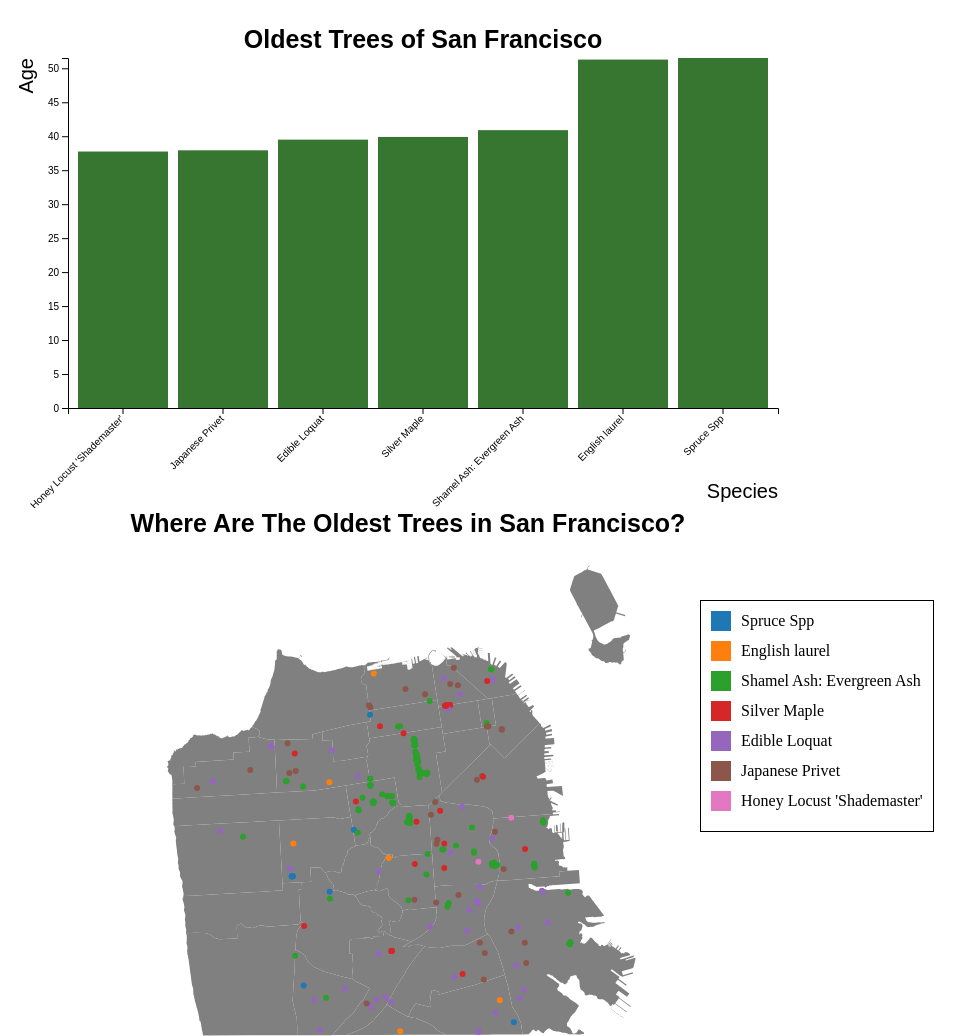
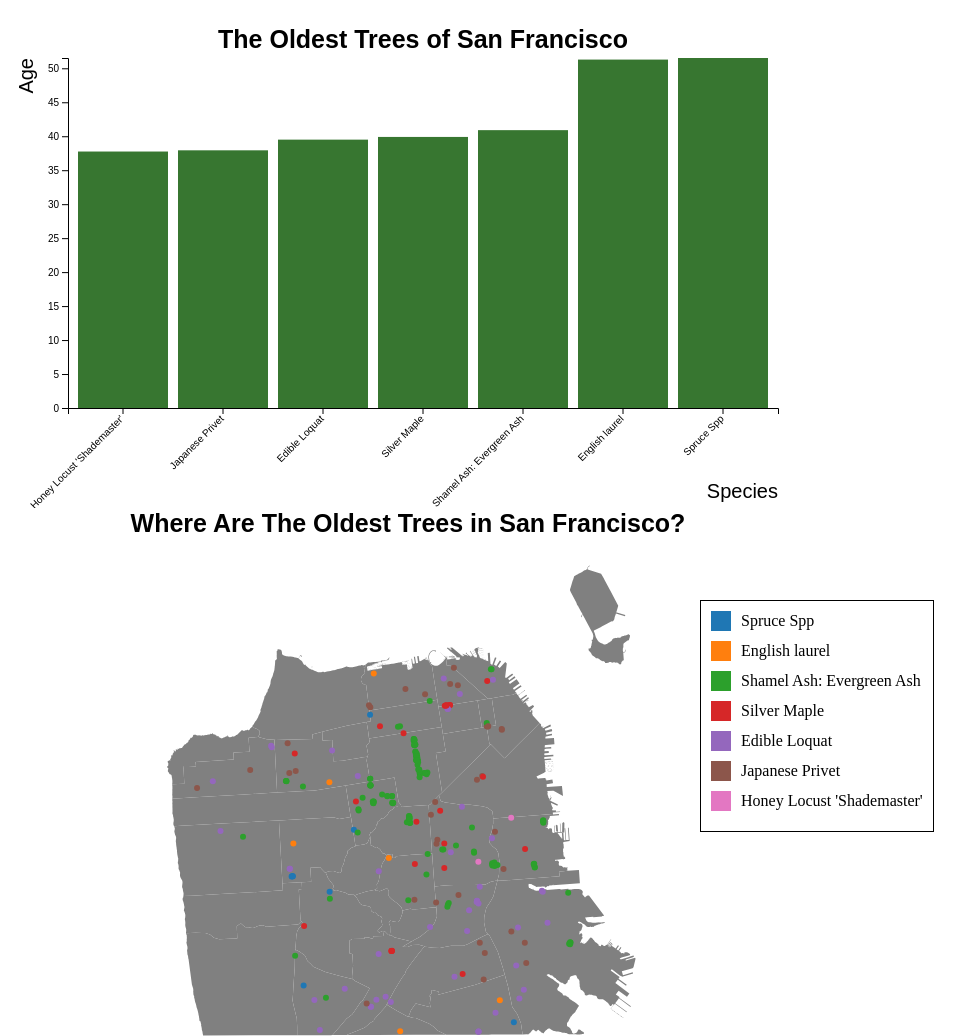
Before and after one commit to jw2723/hw1, a plain HTML site: page index.html in a window 1280 px wide. Shown: the whole page, without its empty margins (0-978 px from the left). Drawn offline with nearby package versions, Linux system fonts and the light colour scheme.

Commit message:
initialize server

```diff
--- a/index.html
+++ b/index.html
@@ -1,7 +1,7 @@
 <!DOCTYPE html>
 <html>
 <head>
-    <title>Oldest Trees of San Francisco</title>
+    <title>The Oldest Trees of San Francisco</title>
     <script src="https://d3js.org/d3.v6.min.js"></script>
     <style>
       /* Styles for bar graph */
@@ -66,7 +66,7 @@
             .attr("y", -10)
             .style("font-weight", 600)
             .style("font-size", 25)
-            .text("Oldest Trees of San Francisco");
+            .text("The Oldest Trees of San Francisco");
 
         // data from oldest_species to bar graph
         d3.csv("oldest_species.csv").then(function(data) {
```
